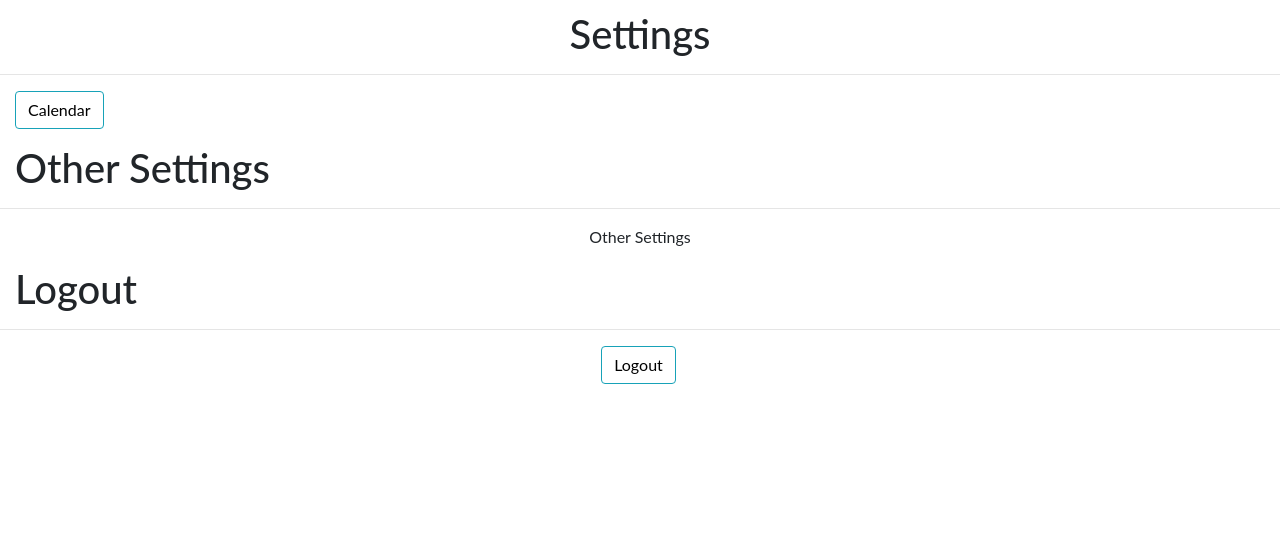
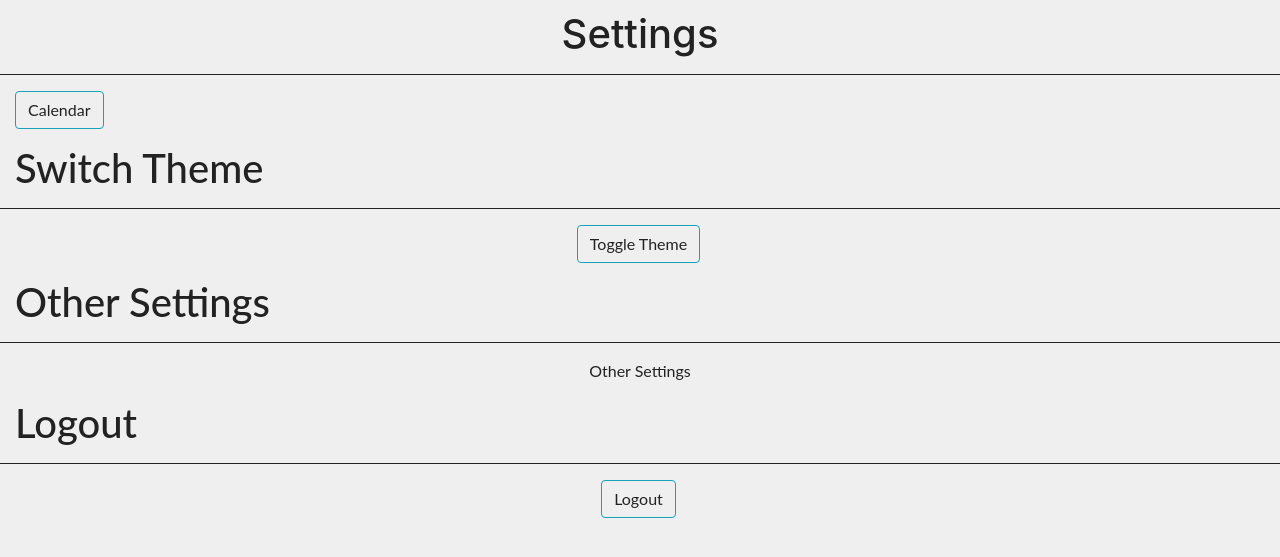
Before and after one commit to AveryBuescher/CapstoneProject-Team2, a Django app: page /settings/ in a window 1280 px wide. Shown: the top 557 px of the page. Run offline with Django 3.2, Linux system fonts and the light colour scheme; some libraries are stand-ins or nearby versions.

Commit message:
Added Dark/Light Theme
Dark and Light theme added

```diff
--- a/ProCalendar/settings.py
+++ b/ProCalendar/settings.py
@@ -55,8 +55,7 @@ ROOT_URLCONF = 'ProCalendar.urls'
 TEMPLATES = [
     {
         'BACKEND': 'django.template.backends.django.DjangoTemplates',
-        'DIRS': [os.path.join(BASE_DIR / 'templates')]
-        ,
+        'DIRS': [os.path.join(BASE_DIR / 'templates')],
         'APP_DIRS': True,
         'OPTIONS': {
             'context_processors': [
--- a/cal/static/cal/css/styles.css
+++ b/cal/static/cal/css/styles.css
@@ -1,6 +1,56 @@
 /* Common styles */
 body {
+  --text-color: #222;
+  --bkg-color: #efefef;
+  --border-color: #222;
+  --calendar-picker: 0;
+}
+
+body.dark-theme {
+  --text-color: #d6d6d6;
+  --bkg-color: #212121;
+  --border-color: #17a2b8;
+  --calendar-picker: 1;
+}
+
+@media (prefers-color-scheme: dark) {
+  /* defaults to dark theme */
+  body {
+    --text-color: #d6d6d6;
+    --bkg-color: #212121;
+    --border-color: #17a2b8;
+    --calendar-picker: 1;
+  }
+  body.light-theme {
+    --text-color: #222;
+    --bkg-color: #efefef;
+    --border-color: #222;
+    --calendar-picker: 0;
+  }
+}
+
+* {
   font-family: "ptsans", "Lato", "Helvetica Neue", Helvetica, Arial, sans-serif;
+}
+
+body {
+  background: var(--bkg-color);
+}
+
+hr {
+  border-color: var(--border-color);
+}
+
+h1, p, li {
+  color: var(--text-color);
+}
+
+table {
+  color: var(--text-color);
+}
+
+::-webkit-calendar-picker-indicator {
+    filter: invert(var(--calendar-picker));
 }
 
 .left {
@@ -13,7 +63,7 @@ body {
 
 .btn {
   outline: none;
-  color: black;
+  color: var(--text-color);
   background-color: transparent;
   box-shadow: 0 0 0 0;
   margin-right: 3px;
@@ -30,11 +80,12 @@ body {
 
 .form input, .form select, .form textarea {
   border-radius: 5px;
-  border: 1px solid #17a2b8;
+  border: 1px solid var(--border-color);
   outline: none;
   background: none;
   padding: 5px;
   width: 100%;
+  color: var(--text-color);
 }
 
 .divContainer{
@@ -59,7 +110,7 @@ body {
 }
 
 .calendar tr, .calendar td {
-  border: 1px solid black;
+  border: 1px solid var(--border-color);
 }
 
 .calendar th {
@@ -98,6 +149,7 @@ a {
 .accountInfo{
   text-align: right;
   margin: 15px;
+  color: var(--text-color);
 }
 
 .settings {
--- /dev/null
+++ b/cal/static/cal/js/ThemeSwap.js
@@ -0,0 +1,25 @@
+const btn = document.getElementById("btn-toggle");
+const prefersDarkScheme = window.matchMedia("(prefers-color-scheme: dark)");
+
+const currentTheme = localStorage.getItem("theme");
+if (currentTheme === "dark") {
+  document.body.classList.toggle("dark-theme");
+} else if (currentTheme === "light") {
+  document.body.classList.toggle("light-theme");
+}
+
+btn.addEventListener("click", function () {
+    let theme;
+    if (prefersDarkScheme.matches) {
+        document.body.classList.toggle("light-theme");
+        theme = document.body.classList.contains("light-theme")
+            ? "light"
+            : "dark";
+    } else {
+        document.body.classList.toggle("dark-theme");
+        theme = document.body.classList.contains("dark-theme")
+            ? "dark"
+            : "light";
+    }
+    localStorage.setItem("theme", theme);
+});
--- a/cal/templates/cal/base.html
+++ b/cal/templates/cal/base.html
@@ -21,6 +21,7 @@
 
     {% endblock %}
     <!-- Optional JavaScript -->
+
     <!-- jQuery first, then Popper.js, then Bootstrap JS -->
     <script src="https://code.jquery.com/jquery-3.2.1.slim.min.js" integrity="sha384-KJ3o2DKtIkvYIK3UENzmM7KCkRr/rE9/Qpg6aAZGJwFDMVNA/GpGFF93hXpG5KkN"
             crossorigin="anonymous"></script>
@@ -29,7 +30,7 @@
     <script src="https://maxcdn.bootstrapcdn.com/bootstrap/4.0.0/js/bootstrap.min.js" integrity="sha384-JZR6Spejh4U02d8jOt6vLEHfe/JQGiRRSQQxSfFWpi1MquVdAyjUar5+76PVCmYl"
             crossorigin="anonymous"></script>
     {% block script %}
-
+        <script src="{% static 'cal/js/ThemeSwap.js' %}"></script>
     {% endblock %}
 </body>
 </html>
--- a/cal/templates/cal/event.html
+++ b/cal/templates/cal/event.html
@@ -1,7 +1,7 @@
 {% extends 'cal/base.html' %}
 
 {% block title %}
-Event
+    Event
 {% endblock %}
 
 {% block content %}
--- a/cal/templates/cal/settings.html
+++ b/cal/templates/cal/settings.html
@@ -9,6 +9,16 @@
 
         <div class="clearfix">
             <a class="btn btn-info left" href="{% url 'cal:calendar' %}"> Calendar </a>
+        </div>
+
+        <h1 class="settingsHeader">
+            Switch Theme
+        </h1>
+        <hr>
+        <div class="settings">
+            <button class="btn btn-info" id="btn-toggle">
+                Toggle Theme
+            </button>
         </div>
 
         <h1 class="settingsHeader">
```
